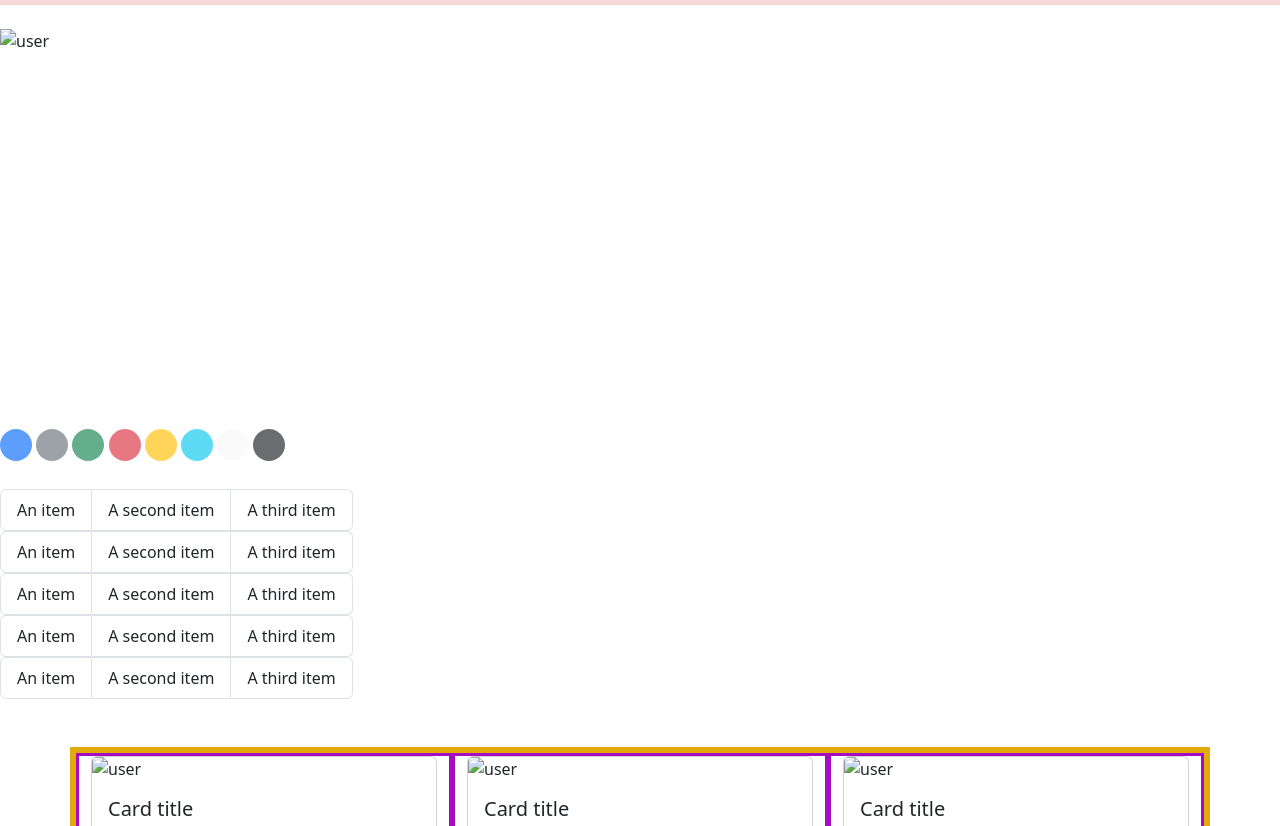
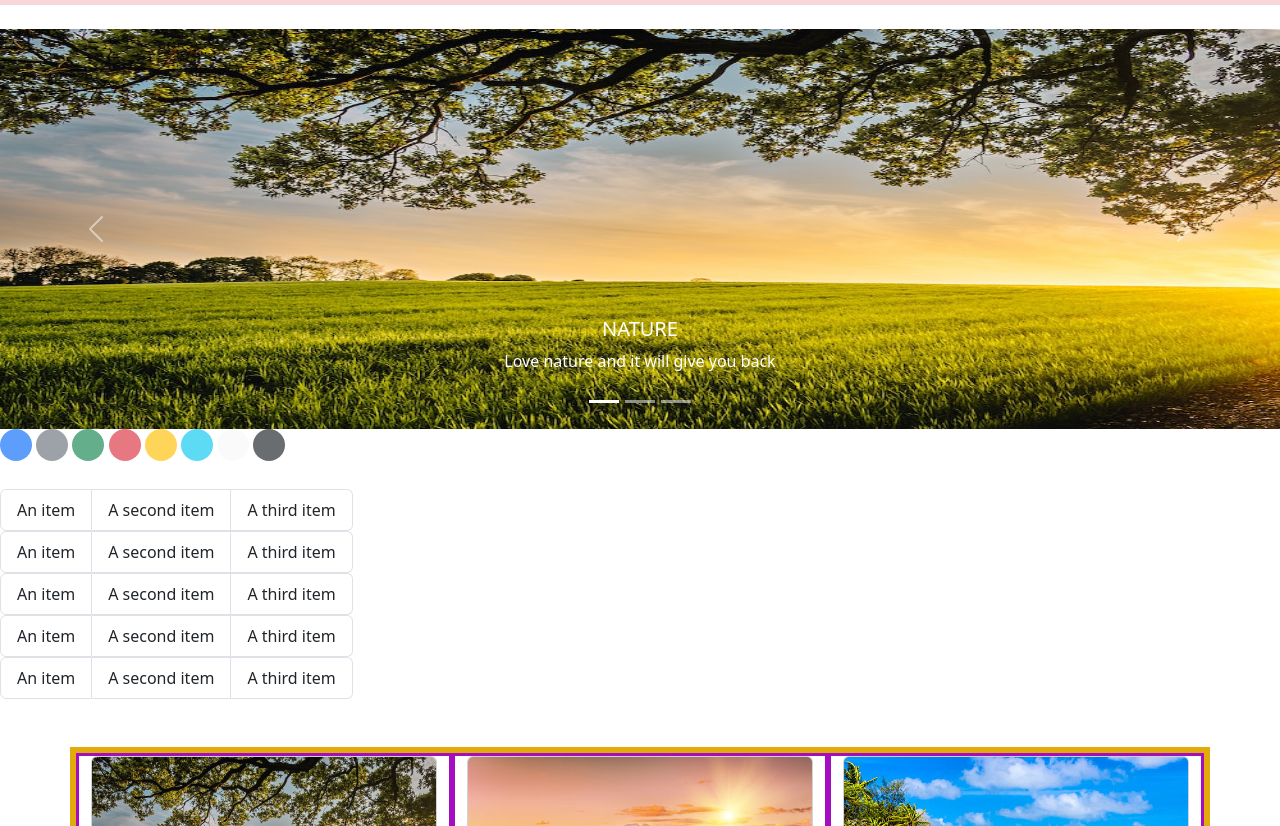
Before and after one commit to anuprovacse/bootstrap, a plain HTML site: page more.html in a window 1280 px wide. Shown: the part 51-877 px from the top of the page. Drawn offline with nearby package versions, Linux system fonts and the light colour scheme; the site is published under a folder, as on GitHub Pages, so addresses that start at the root find nothing.

Commit message:
bootstrap

```diff
--- a/more.html
+++ b/more.html
@@ -65,21 +65,21 @@
     </div>
     <div class="carousel-inner">
       <div class="carousel-item active">
-        <img src="/img/img-2.jpg" class="d-block w-100" alt="user">
+        <img src="img/img-2.jpg" class="d-block w-100" alt="user">
         <div class="carousel-caption d-none d-md-block">
           <h5>NATURE</h5>
           <p>Love nature and it will give you back</p>
         </div>
       </div>
       <div class="carousel-item">
-        <img src="/img/img-3.jpg" class="d-block w-100" alt="user">
+        <img src="img/img-3.jpg" class="d-block w-100" alt="user">
         <div class="carousel-caption d-none d-md-block">
           <h5>River View</h5>
           <p>Love nature and it will give you back</p>
         </div>
       </div>
       <div class="carousel-item">
-        <img src="/img/img-4.jpg" class="d-block w-100" alt="user">
+        <img src="img/img-4.jpg" class="d-block w-100" alt="user">
         <div class="carousel-caption d-none d-md-block">
           <h5>Be the Nature lover</h5>
           <p>Love nature and it will give you back</p>
@@ -158,7 +158,7 @@
     <div class="row row-cols-1 row-cols-md-3 g-4">
       <div class="col">
         <div class="card h-100">
-          <img src="/img/img-2.jpg" class="card-img-top" alt="user">
+          <img src="img/img-2.jpg" class="card-img-top" alt="user">
           <div class="card-body">
             <h5 class="card-title">Card title</h5>
             <p class="card-text">This is a wider card with supporting text below as a natural lead-in to additional
@@ -171,7 +171,7 @@
       </div>
       <div class="col">
         <div class="card h-100">
-          <img src="/img/img-3.jpg" class="card-img-top" alt="user">
+          <img src="img/img-3.jpg" class="card-img-top" alt="user">
           <div class="card-body">
             <h5 class="card-title">Card title</h5>
             <p class="card-text">This card has supporting text below as a natural lead-in to additional content.</p>
@@ -183,7 +183,7 @@
       </div>
       <div class="col">
         <div class="card h-100">
-          <img src="/img/img-4.jpg" class="card-img-top" alt="user">
+          <img src="img/img-4.jpg" class="card-img-top" alt="user">
           <div class="card-body">
             <h5 class="card-title">Card title</h5>
             <p class="card-text">This is a wider card with supporting text below as a natural lead-in to additional
```
Also changed, not shown: index.html (+1 -1 lines).
